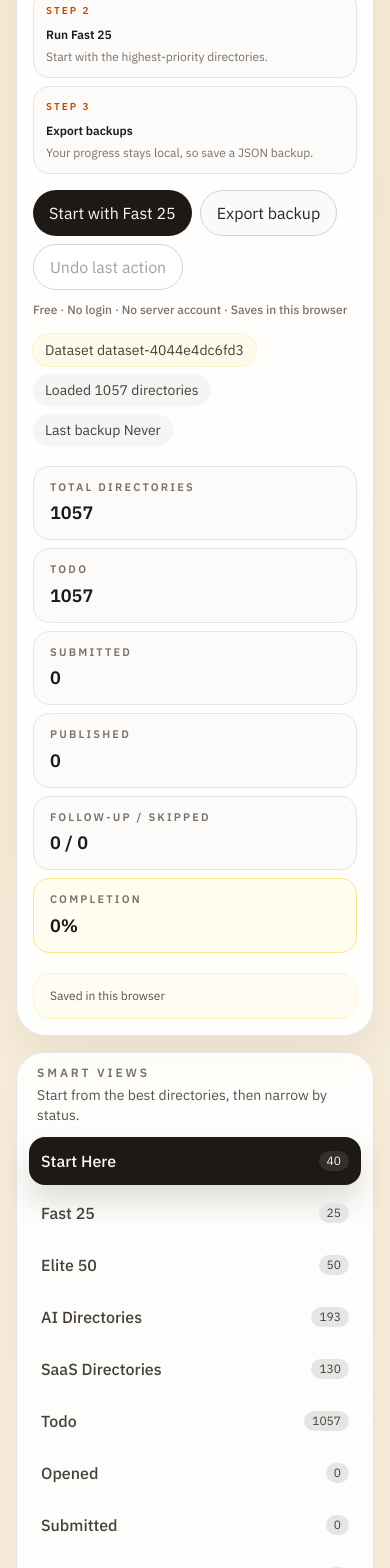
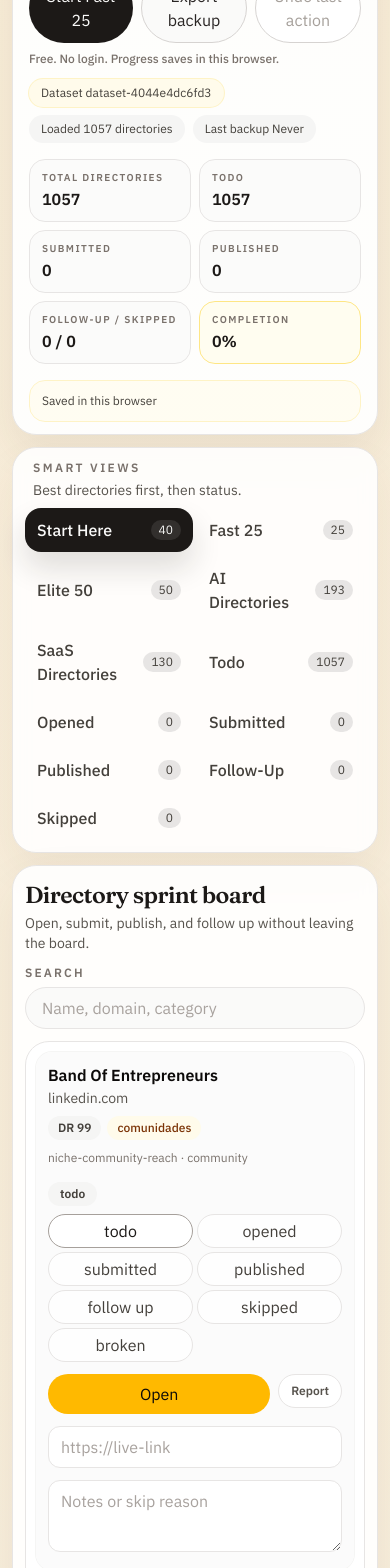
Before and after one commit to Lee-Scott/SubmitSprint, a React (Vite) app: page / in a window 390 px wide. Shown: the part 380-1948 px from the top of the page. Built offline with nearby package versions, Linux system fonts and the light colour scheme.

Commit message:
feat: polish SubmitSprint v1.1 layout

```diff
--- a/src/App.tsx
+++ b/src/App.tsx
@@ -538,7 +538,7 @@ function App() {
 
   return (
     <div className="min-h-screen bg-[radial-gradient(circle_at_top,_rgba(247,196,103,0.16),_transparent_28%),linear-gradient(180deg,_#f8f4ec_0%,_#f4efe6_42%,_#efe7da_100%)] text-stone-900">
-      <div className="mx-auto flex min-h-screen max-w-[1580px] flex-col px-4 py-4 sm:px-6">
+      <div className="mx-auto flex min-h-screen max-w-[1580px] flex-col px-3 py-3 sm:px-5 sm:py-4">
         <Header
           completion={completion}
           counts={statusCounts}
@@ -553,7 +553,7 @@ function App() {
           undoLabel={lastUndo ? `Undo ${lastUndo.label}` : undefined}
         />
 
-        <div className="mt-4 grid flex-1 gap-4 xl:grid-cols-[220px_minmax(0,1fr)_340px]">
+        <div className="mt-3 grid flex-1 gap-3 xl:grid-cols-[210px_minmax(0,1fr)_330px]">
           <SmartViews
             activeView={settings.activeView}
             counts={smartViewCounts}
@@ -562,16 +562,16 @@ function App() {
 
           <main
             ref={workspaceRef}
-            className="flex min-h-[70vh] flex-col rounded-[28px] border border-stone-200 bg-white/90 p-4 shadow-[0_20px_55px_rgba(82,53,20,0.07)] backdrop-blur focus:outline-none"
+            className="flex min-h-[68vh] flex-col rounded-3xl border border-stone-200 bg-white/90 p-3 shadow-[0_18px_48px_rgba(82,53,20,0.07)] backdrop-blur focus:outline-none sm:p-4"
             tabIndex={-1}
           >
-            <div className="mb-4 flex flex-col gap-3 lg:flex-row lg:items-center lg:justify-between">
+            <div className="mb-3 flex flex-col gap-3 lg:flex-row lg:items-center lg:justify-between">
               <div>
-                <h2 className="font-display text-2xl tracking-tight text-stone-900">Directory sprint board</h2>
-                <p className="text-sm text-stone-600">Pick a view, open a listing, copy your profile, then mark progress.</p>
+                <h2 className="font-display text-[1.45rem] tracking-tight text-stone-900 sm:text-2xl">Directory sprint board</h2>
+                <p className="text-sm text-stone-600">Open, submit, publish, and follow up without leaving the board.</p>
               </div>
 
-              <div className="flex flex-col gap-2 sm:flex-row sm:items-center">
+              <label className="flex flex-col gap-1.5 sm:flex-row sm:items-center">
                 <span className="text-xs font-semibold uppercase tracking-[0.18em] text-stone-500">Search</span>
                 <input
                   className="w-full min-w-0 rounded-full border border-stone-200 bg-stone-50 px-4 py-2 text-sm outline-none transition focus:border-amber-400 sm:w-72"
@@ -579,7 +579,7 @@ function App() {
                   value={search}
                   onChange={(event) => setSearch(event.target.value)}
                 />
-              </div>
+              </label>
             </div>
 
             {orphanProgressRecords.length ? (
@@ -630,7 +630,7 @@ function App() {
             />
           </main>
 
-          <aside className="space-y-4 xl:sticky xl:top-4 xl:max-h-[calc(100vh-2rem)] xl:overflow-auto xl:pr-1">
+          <aside className="space-y-3 xl:sticky xl:top-4 xl:max-h-[calc(100vh-2rem)] xl:overflow-auto xl:pr-1">
             <ProfilePanel profile={profile} onChange={handleProfileChange} onCommit={flushLocalState} onCopy={handleCopy} />
             <BackupControls
               exportRecommendation={exportRecommendation}
@@ -643,7 +643,7 @@ function App() {
           </aside>
         </div>
 
-        <footer className="mt-4 rounded-[28px] border border-stone-200 bg-white/88 px-4 py-5 text-sm text-stone-600 shadow-[0_18px_45px_rgba(82,53,20,0.05)]">
+        <footer className="mt-3 rounded-3xl border border-stone-200 bg-white/88 px-4 py-4 text-sm text-stone-600 shadow-[0_18px_45px_rgba(82,53,20,0.05)]">
           <div className="flex flex-col gap-3 sm:flex-row sm:items-center sm:justify-between">
             <div>
               <div className="font-semibold text-stone-900">SubmitSprint</div>
--- a/src/components/DirectoryTable.tsx
+++ b/src/components/DirectoryTable.tsx
@@ -24,15 +24,15 @@ export function DirectoryTable({ directories, onClearFollowUp, onFieldChange, on
   const virtualizer = useVirtualizer({
     count: directories.length,
     getScrollElement: () => parentRef.current,
-    estimateSize: () => 260,
+    estimateSize: () => 236,
     overscan: 8,
   });
 
   const items = virtualizer.getVirtualItems();
 
   return (
-    <div className="flex min-h-0 flex-1 flex-col rounded-[24px] border border-stone-200 bg-white">
-      <div className="hidden grid-cols-[110px_1.6fr_72px_110px_92px_150px_1.1fr] gap-3 border-b border-stone-200 bg-stone-50 px-4 py-3 text-[11px] font-semibold uppercase tracking-[0.18em] text-stone-500 lg:grid">
+    <div className="flex min-h-0 flex-1 flex-col overflow-hidden rounded-3xl border border-stone-200 bg-white">
+      <div className="hidden grid-cols-[116px_1.7fr_70px_118px_92px_150px_1.1fr] gap-3 border-b border-stone-200 bg-stone-50 px-4 py-3 text-[11px] font-semibold uppercase tracking-[0.16em] text-stone-500 lg:grid">
         <div>Status</div>
         <div>Name</div>
         <div>DR</div>
@@ -63,20 +63,24 @@ export function DirectoryTable({ directories, onClearFollowUp, onFieldChange, on
                 key={entry.record.id}
                 data-index={item.index}
                 ref={virtualizer.measureElement}
-                className="absolute left-0 top-0 w-full border-b border-stone-200 px-3 py-3 sm:px-4"
+                className="absolute left-0 top-0 w-full border-b border-stone-200 px-2.5 py-2.5 sm:px-4 sm:py-3"
                 style={{ transform: `translateY(${item.start}px)` }}
               >
-                <div className="rounded-[22px] bg-white lg:rounded-none lg:bg-transparent">
-                  <div className="grid gap-3 lg:grid-cols-[110px_1.6fr_72px_110px_92px_150px_1.1fr]">
+                <div className="rounded-2xl bg-stone-50/70 p-3 ring-1 ring-stone-100 lg:rounded-none lg:bg-transparent lg:p-0 lg:ring-0">
+                  <div className="grid gap-3 lg:grid-cols-[116px_1.7fr_70px_118px_92px_150px_1.1fr] lg:items-start">
                     <div className="order-2 lg:order-none">
                       <div className={`inline-flex rounded-full px-3 py-1 text-xs font-semibold ${statusTone}`}>
                         {formatStatus(entry.progress.status)}
                       </div>
-                      <div className="mt-2 flex flex-wrap gap-1">
+                      <div className="mt-2 grid grid-cols-2 gap-1 lg:flex lg:flex-wrap">
                         {statusActions.map((status) => (
                           <button
                             key={status}
-                            className="rounded-full border border-stone-200 px-2.5 py-1 text-[11px] text-stone-700 transition hover:border-stone-400"
+                            className={`rounded-full border px-2 py-1 text-[11px] transition hover:border-stone-400 ${
+                              status === entry.progress.status
+                                ? 'border-stone-400 bg-white font-semibold text-stone-900'
+                                : 'border-stone-200 bg-white/70 text-stone-700'
+                            }`}
                             onClick={() => onStatusChange(entry.record.id, status)}
                             type="button"
                           >
@@ -85,33 +89,33 @@ export function DirectoryTable({ directories, onClearFollowUp, onFieldChange, on
                         ))}
                         {(entry.progress.followUpDueAt || entry.progress.status === 'follow_up') && (
                           <button
-                            className="rounded-full border border-amber-200 bg-amber-50 px-2.5 py-1 text-[11px] font-semibold text-amber-900 transition hover:bg-amber-100"
+                            className="col-span-2 rounded-full border border-amber-200 bg-amber-50 px-2.5 py-1 text-[11px] font-semibold text-amber-900 transition hover:bg-amber-100 lg:col-span-1"
                             onClick={() => onClearFollowUp(entry.record.id)}
                             type="button"
                           >
-                            clear follow-up
+                            Clear follow-up
                           </button>
                         )}
                       </div>
                       {followUpLabel ? (
                         <div className={`mt-2 text-[11px] font-medium ${needsFollowUp ? 'text-amber-800' : 'text-stone-500'}`}>
-                          Follow-up {needsFollowUp ? 'due' : 'due'} {followUpLabel}
+                          {needsFollowUp ? 'Follow-up due' : 'Follow-up'} {followUpLabel}
                         </div>
                       ) : null}
                     </div>
 
                     <div className="order-1 lg:order-none">
                       <div className="flex flex-wrap items-start justify-between gap-2 lg:block">
-                        <div>
-                          <div className="font-semibold text-stone-900">{entry.record.name}</div>
-                          <div className="mt-1 text-sm text-stone-600">{entry.record.domain}</div>
+                        <div className="min-w-0">
+                          <div className="break-words text-base font-semibold leading-snug text-stone-950">{entry.record.name}</div>
+                          <div className="mt-0.5 break-all text-sm text-stone-600">{entry.record.domain}</div>
                         </div>
-                        <div className="flex items-center gap-2 lg:hidden">
+                        <div className="flex shrink-0 flex-wrap items-center justify-end gap-1.5 lg:hidden">
                           <ScoreBadge value={entry.record.domainRating} />
                           <CategoryChip value={entry.record.category} />
                         </div>
                       </div>
-                      {entry.record.tags?.length ? <div className="mt-2 text-xs text-stone-500">{entry.record.tags.join(' · ')}</div> : null}
+                      {entry.record.tags?.length ? <div className="mt-2 line-clamp-2 text-xs leading-5 text-stone-500">{entry.record.tags.join(' · ')}</div> : null}
                       {linkWarning ? <div className="mt-2 text-xs font-medium text-amber-800">{linkWarning}</div> : null}
                     </div>
 
@@ -121,7 +125,7 @@ export function DirectoryTable({ directories, onClearFollowUp, onFieldChange, on
                     <div className="hidden lg:block">
                       <CategoryChip value={entry.record.category} />
                     </div>
-                    <div>
+                    <div className="order-3 grid grid-cols-[minmax(0,1fr)_auto] items-start gap-2 lg:order-none lg:block">
                       <button
                         className="w-full rounded-full bg-amber-400 px-4 py-2 text-sm font-semibold text-stone-950 transition hover:bg-amber-300 disabled:cursor-not-allowed disabled:bg-stone-200 disabled:text-stone-500"
                         disabled={!canOpen}
@@ -132,15 +136,16 @@ export function DirectoryTable({ directories, onClearFollowUp, onFieldChange, on
                         Open
                       </button>
                       <a
-                        className="mt-2 block text-center text-xs font-semibold text-stone-500 underline decoration-stone-300 underline-offset-2 hover:text-stone-800"
+                        className="block rounded-full border border-stone-200 bg-white px-3 py-2 text-center text-xs font-semibold text-stone-600 transition hover:border-stone-300 hover:bg-stone-50 lg:mt-2 lg:border-0 lg:bg-transparent lg:px-0 lg:py-0 lg:underline lg:decoration-stone-300 lg:underline-offset-2 lg:hover:bg-transparent lg:hover:text-stone-800"
                         href={createDirectoryReportMailto(entry.record, entry.progress)}
                       >
                         Report
                       </a>
                     </div>
-                    <div>
+                    <div className="order-4 lg:order-none">
                       <input
-                        className="w-full rounded-xl border border-stone-200 bg-stone-50 px-3 py-2 text-sm outline-none transition focus:border-amber-400"
+                        aria-label={`${entry.record.name} live URL`}
+                        className="w-full rounded-xl border border-stone-200 bg-white px-3 py-2 text-sm outline-none transition focus:border-amber-400 lg:bg-stone-50"
                         placeholder="https://live-link"
                         value={entry.progress.liveUrl ?? ''}
                         onChange={(event) => onFieldChange(entry.record.id, 'liveUrl', event.target.value)}
@@ -156,9 +161,10 @@ export function DirectoryTable({ directories, onClearFollowUp, onFieldChange, on
                         </button>
                       ) : null}
                     </div>
-                    <div>
+                    <div className="order-5 lg:order-none">
                       <textarea
-                        className="min-h-20 w-full rounded-xl border border-stone-200 bg-stone-50 px-3 py-2 text-sm outline-none transition focus:border-amber-400"
+                        aria-label={`${entry.record.name} notes`}
+                        className="min-h-18 w-full rounded-xl border border-stone-200 bg-white px-3 py-2 text-sm outline-none transition focus:border-amber-400 lg:min-h-20 lg:bg-stone-50"
                         placeholder="Notes or skip reason"
                         value={entry.progress.notes ?? ''}
                         onChange={(event) => onFieldChange(entry.record.id, 'notes', event.target.value)}
--- a/src/components/Header.tsx
+++ b/src/components/Header.tsx
@@ -35,43 +35,43 @@ export function Header({
   undoLabel,
 }: HeaderProps) {
   return (
-    <header className="rounded-[30px] border border-stone-200 bg-white/92 px-4 py-4 shadow-[0_22px_50px_rgba(71,52,24,0.08)] sm:px-5">
-      <div className="flex flex-col gap-5">
-        <div className="flex flex-col gap-4 xl:flex-row xl:items-end xl:justify-between">
+    <header className="rounded-3xl border border-stone-200 bg-white/92 px-4 py-3 shadow-[0_18px_42px_rgba(71,52,24,0.08)] sm:px-5 sm:py-4">
+      <div className="flex flex-col gap-4">
+        <div className="flex flex-col gap-3 xl:flex-row xl:items-start xl:justify-between">
           <div className="max-w-3xl">
-            <div className="text-[11px] font-semibold uppercase tracking-[0.28em] text-amber-700">SubmitSprint</div>
-            <h1 className="mt-2 font-display text-[2rem] leading-[0.96] tracking-tight text-stone-900 sm:text-[2.8rem]">
+            <div className="text-[11px] font-semibold uppercase tracking-[0.24em] text-amber-700">SubmitSprint</div>
+            <h1 className="mt-1.5 font-display text-[1.85rem] leading-tight tracking-tight text-stone-900 sm:text-[2.45rem]">
               Speed-run startup directory submissions.
             </h1>
-            <p className="mt-3 max-w-2xl text-sm leading-6 text-stone-600 sm:text-[15px]">
+            <p className="mt-2 max-w-2xl text-sm leading-6 text-stone-600 sm:text-[15px]">
               SubmitSprint helps founders work through high-signal SaaS and startup directories without losing track of
               links, notes, profile copy, live URLs, or submission status.
             </p>
 
-            <div className="mt-4 grid gap-2 text-xs leading-5 text-stone-600 sm:grid-cols-3">
+            <div className="mt-3 flex gap-2 overflow-x-auto pb-1 text-xs leading-5 text-stone-600 sm:grid sm:overflow-visible sm:pb-0 sm:grid-cols-3">
               <StepPill eyebrow="Step 1" title="Fill your profile" body="Keep your startup copy ready to paste." />
               <StepPill eyebrow="Step 2" title="Run Fast 25" body="Start with the highest-priority directories." />
               <StepPill eyebrow="Step 3" title="Export backups" body="Your progress stays local, so save a JSON backup." />
             </div>
 
-            <div className="mt-4 flex flex-col gap-3 sm:flex-row sm:flex-wrap sm:items-center">
+            <div className="mt-3 flex flex-col gap-2 sm:flex-row sm:flex-wrap sm:items-center">
               <div className="flex flex-wrap gap-2">
                 <button
-                  className="inline-flex items-center justify-center rounded-full bg-stone-900 px-4 py-2.5 text-sm font-semibold text-stone-50 transition hover:bg-stone-800"
+                  className="inline-flex flex-1 items-center justify-center rounded-full bg-stone-900 px-4 py-2.5 text-sm font-semibold text-stone-50 transition hover:bg-stone-800 sm:flex-none"
                   onClick={onStartFast25}
                   type="button"
                 >
-                  Start with Fast 25
+                  Start Fast 25
                 </button>
                 <button
-                  className="inline-flex items-center justify-center rounded-full border border-stone-300 bg-stone-50 px-4 py-2.5 text-sm font-semibold text-stone-800 transition hover:border-stone-400 hover:bg-stone-100"
+                  className="inline-flex flex-1 items-center justify-center rounded-full border border-stone-300 bg-stone-50 px-4 py-2.5 text-sm font-semibold text-stone-800 transition hover:border-stone-400 hover:bg-stone-100 sm:flex-none"
                   onClick={onExport}
                   type="button"
                 >
                   Export backup
                 </button>
                 <button
-                  className="inline-flex items-center justify-center rounded-full border border-stone-300 bg-white px-4 py-2.5 text-sm font-semibold text-stone-800 transition hover:border-stone-400 hover:bg-stone-100 disabled:cursor-not-allowed disabled:text-stone-400"
+                  className="inline-flex flex-1 items-center justify-center rounded-full border border-stone-300 bg-white px-4 py-2.5 text-sm font-semibold text-stone-800 transition hover:border-stone-400 hover:bg-stone-100 disabled:cursor-not-allowed disabled:text-stone-400 sm:flex-none"
                   disabled={!onUndo}
                   onClick={onUndo}
                   type="button"
@@ -80,12 +80,12 @@ export function Header({
                 </button>
               </div>
               <div className="text-xs font-medium text-stone-500">
-                Free · No login · No server account · Saves in this browser
+                Free. No login. Progress saves in this browser.
               </div>
             </div>
           </div>
 
-          <div className="flex flex-wrap gap-2 text-sm text-stone-600 xl:max-w-md xl:justify-end">
+          <div className="flex flex-wrap gap-2 text-xs text-stone-600 xl:max-w-md xl:justify-end">
             <span className="rounded-full bg-amber-50 px-3 py-1.5 text-stone-700 ring-1 ring-amber-100">
               Dataset {datasetVersion ?? 'pending'}
             </span>
@@ -95,7 +95,7 @@ export function Header({
           </div>
         </div>
 
-        <div className="grid gap-2 sm:grid-cols-2 xl:grid-cols-6">
+        <div className="grid grid-cols-2 gap-2 sm:grid-cols-3 xl:grid-cols-6">
           <Metric label="Total directories" value={String(counts.total)} />
           <Metric label="Todo" value={String(counts.todo)} />
           <Metric label="Submitted" value={String(counts.submitted)} />
@@ -104,7 +104,7 @@ export function Header({
           <Metric label="Completion" value={`${completion}%`} emphasis />
         </div>
 
-        <div className="rounded-2xl border border-amber-100 bg-amber-50/60 px-4 py-3 text-xs leading-5 text-stone-600">
+        <div className="rounded-2xl border border-amber-100 bg-amber-50/60 px-3 py-2.5 text-xs leading-5 text-stone-700">
           {exportRecommendation}
         </div>
       </div>
@@ -114,19 +114,19 @@ export function Header({
 
 function StepPill({ eyebrow, title, body }: { eyebrow: string; title: string; body: string }) {
   return (
-    <div className="rounded-2xl border border-stone-200 bg-stone-50/80 px-3 py-2.5">
-      <div className="text-[10px] font-semibold uppercase tracking-[0.2em] text-amber-700">{eyebrow}</div>
-      <div className="mt-1 font-semibold text-stone-900">{title}</div>
-      <div className="mt-0.5 text-stone-500">{body}</div>
+    <div className="min-w-[215px] rounded-2xl border border-stone-200 bg-stone-50/80 px-3 py-2 sm:min-w-0">
+      <div className="text-[10px] font-semibold uppercase tracking-[0.16em] text-amber-700">{eyebrow}</div>
+      <div className="mt-0.5 font-semibold text-stone-900">{title}</div>
+      <div className="text-stone-500">{body}</div>
     </div>
   );
 }
 
 function Metric({ label, value, emphasis = false }: { label: string; value: string; emphasis?: boolean }) {
   return (
-    <div className={`rounded-2xl border px-4 py-3 ${emphasis ? 'border-amber-200 bg-amber-50/70' : 'border-stone-200 bg-stone-50/80'}`}>
-      <div className="text-[11px] font-semibold uppercase tracking-[0.2em] text-stone-500">{label}</div>
-      <div className="mt-1 text-lg font-semibold text-stone-900">{value}</div>
+    <div className={`rounded-2xl border px-3 py-2.5 ${emphasis ? 'border-amber-200 bg-amber-50/70' : 'border-stone-200 bg-stone-50/80'}`}>
+      <div className="text-[10px] font-semibold uppercase tracking-[0.14em] text-stone-500">{label}</div>
+      <div className="mt-0.5 text-base font-semibold text-stone-900 sm:text-lg">{value}</div>
     </div>
   );
 }
--- a/src/components/SmartViews.tsx
+++ b/src/components/SmartViews.tsx
@@ -22,20 +22,20 @@ type SmartViewsProps = {
 
 export function SmartViews({ activeView, counts, onChange }: SmartViewsProps) {
   return (
-    <aside className="rounded-[28px] border border-stone-200 bg-white/88 p-3 shadow-[0_20px_45px_rgba(87,53,13,0.06)] backdrop-blur xl:sticky xl:top-4 xl:max-h-[calc(100vh-2rem)] xl:overflow-auto">
-      <div className="mb-3 px-2">
-        <div className="text-xs font-semibold uppercase tracking-[0.24em] text-stone-500">Smart views</div>
-        <p className="mt-1 text-sm text-stone-600">Start from the best directories, then narrow by status.</p>
+    <aside className="rounded-3xl border border-stone-200 bg-white/88 p-3 shadow-[0_18px_42px_rgba(87,53,13,0.06)] backdrop-blur xl:sticky xl:top-4 xl:max-h-[calc(100vh-2rem)] xl:overflow-auto">
+      <div className="mb-2 px-2">
+        <div className="text-xs font-semibold uppercase tracking-[0.2em] text-stone-500">Smart views</div>
+        <p className="mt-1 text-sm text-stone-600 xl:block">Best directories first, then status.</p>
       </div>
 
-      <nav className="space-y-1">
+      <nav className="grid grid-cols-2 gap-1 sm:grid-cols-3 xl:block xl:space-y-1">
         {smartViews.map((view) => {
           const active = view.id === activeView;
 
           return (
             <button
               key={view.id}
-              className={`flex w-full items-center justify-between rounded-2xl px-3 py-3 text-left text-sm transition ${
+              className={`flex w-full items-center justify-between gap-2 rounded-2xl px-3 py-2.5 text-left text-sm transition ${
                 active ? 'bg-stone-900 text-stone-50 shadow-[0_16px_30px_rgba(28,25,23,0.14)]' : 'bg-transparent text-stone-700 hover:bg-stone-100'
               }`}
               onClick={() => onChange(view.id)}
```
Also changed, not shown: src/components/BackupControls.tsx (+22 -14 lines), src/components/ProfilePanel.tsx (+16 -16 lines), src/components/SprintPanel.tsx (+14 -14 lines).
